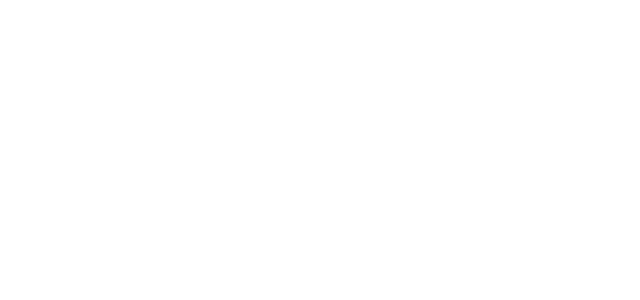
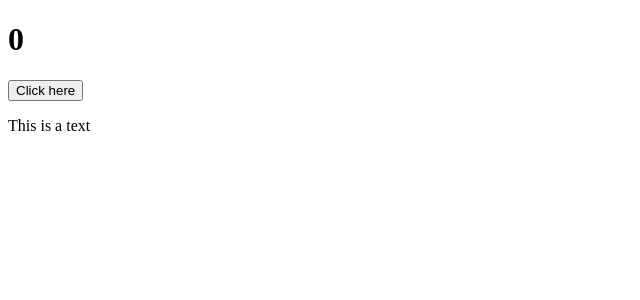
Before and after one commit to Shiho317/react-hooks, a React (Create React App) app: page /usereducer in a window 1280 px wide. Before the commit this address had no page. Shown: the top 300 px of the page, without its empty margins (0-640 px from the left). Built offline with nearby package versions, Linux system fonts and the light colour scheme.

Commit message:
added usereducer

```diff
--- a/src/App.js
+++ b/src/App.js
@@ -13,6 +13,7 @@ import UseImperativeHandle from './Components/useImperativeHandle/UseImperativeH
 import UseEffect from './Components/useEffect/UseEffect';
 import UseContext from './Components/useContext/UseContext';
 import UseCallback from './Components/useCallback/UseCallback';
+import UseReducer from './Components/useReducer/UseReducer';
 
 function App() {
   return (
@@ -21,6 +22,7 @@ function App() {
         <Routes>
           <Route path='/' element={<UseState/>}/>
           <Route path='/useref' element={<UseRef/>}/>
+          <Route path='/usereducer' element={<UseReducer/>}/>
           <Route path='/usememo' element={<UseMemo/>}/>
           <Route path='/uselayout' element={<UseLayoutEffect/>}/>
           <Route path='/useimperative' element={<UseImperativeHandle/>}/>
--- a/src/Components/useReducer/UseReducer.js
+++ b/src/Components/useReducer/UseReducer.js
@@ -1,7 +1,44 @@
-import React from 'react'
+import React, { useReducer } from 'react'
+
+const initialState = {
+  count: 0,
+  showText: true,
+}
+
+const reducer = (state, action) => {
+  switch(action.type){
+    case 'INCREMENT':
+      return {
+        count: state.count + 1,
+        showText: state.showText
+      };
+    case 'toggleShowText':
+      return {
+        count: state.count,
+        showText: !state.showText
+      };
+    default:
+      return state;
+  }
+}
 
 export default function UseReducer() {
+
+  const [ state, dispatch ] = useReducer(reducer, initialState);
+
   return (
-    <div>UseReducer</div>
+    <div>
+      <h1>{state.count}</h1>
+      <button
+        onClick={() => {
+          dispatch({type: 'INCREMENT'});
+          dispatch({type: 'toggleShowText'});
+        }}>
+        Click here
+      </button>
+
+      {state.showText && <p>This is a text</p>}
+
+    </div>
   )
 }
```
